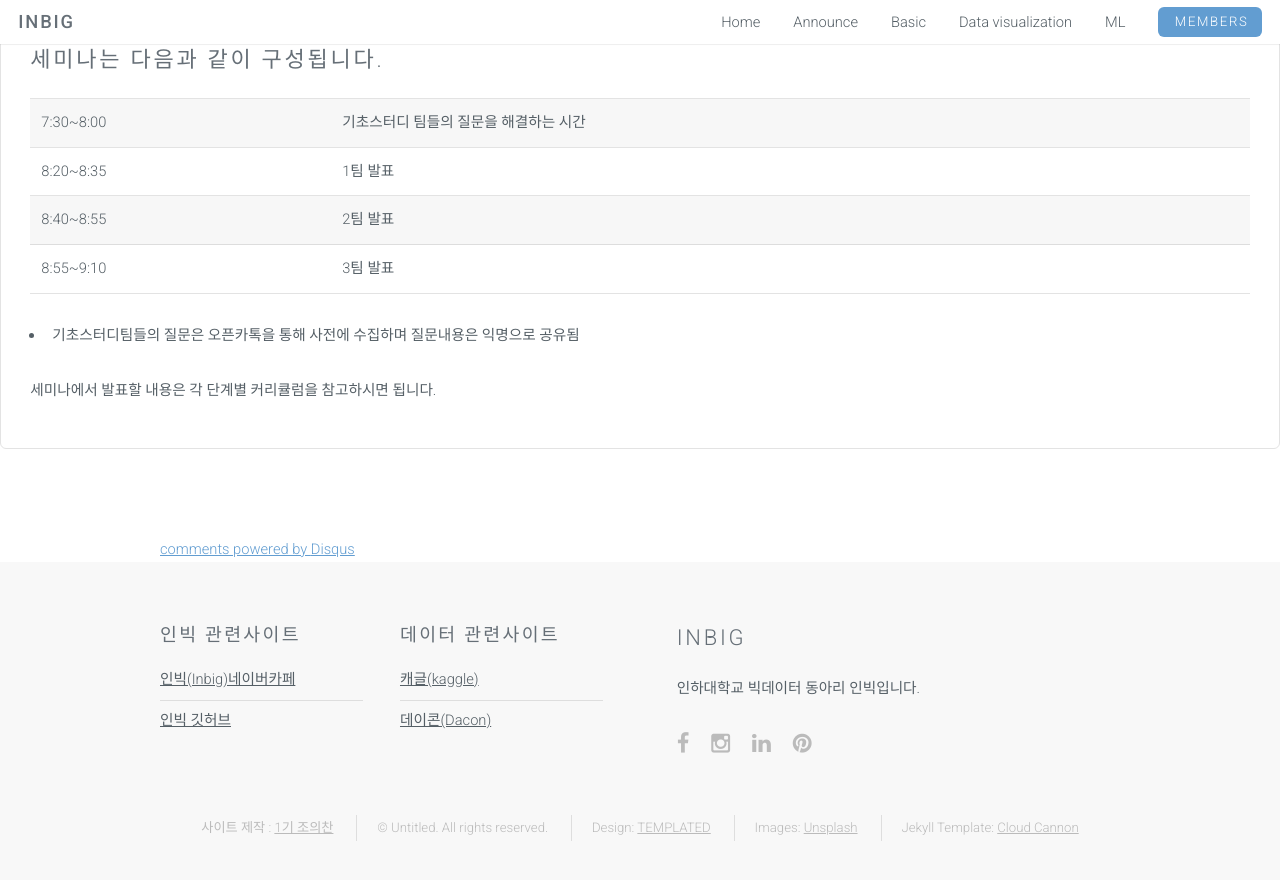
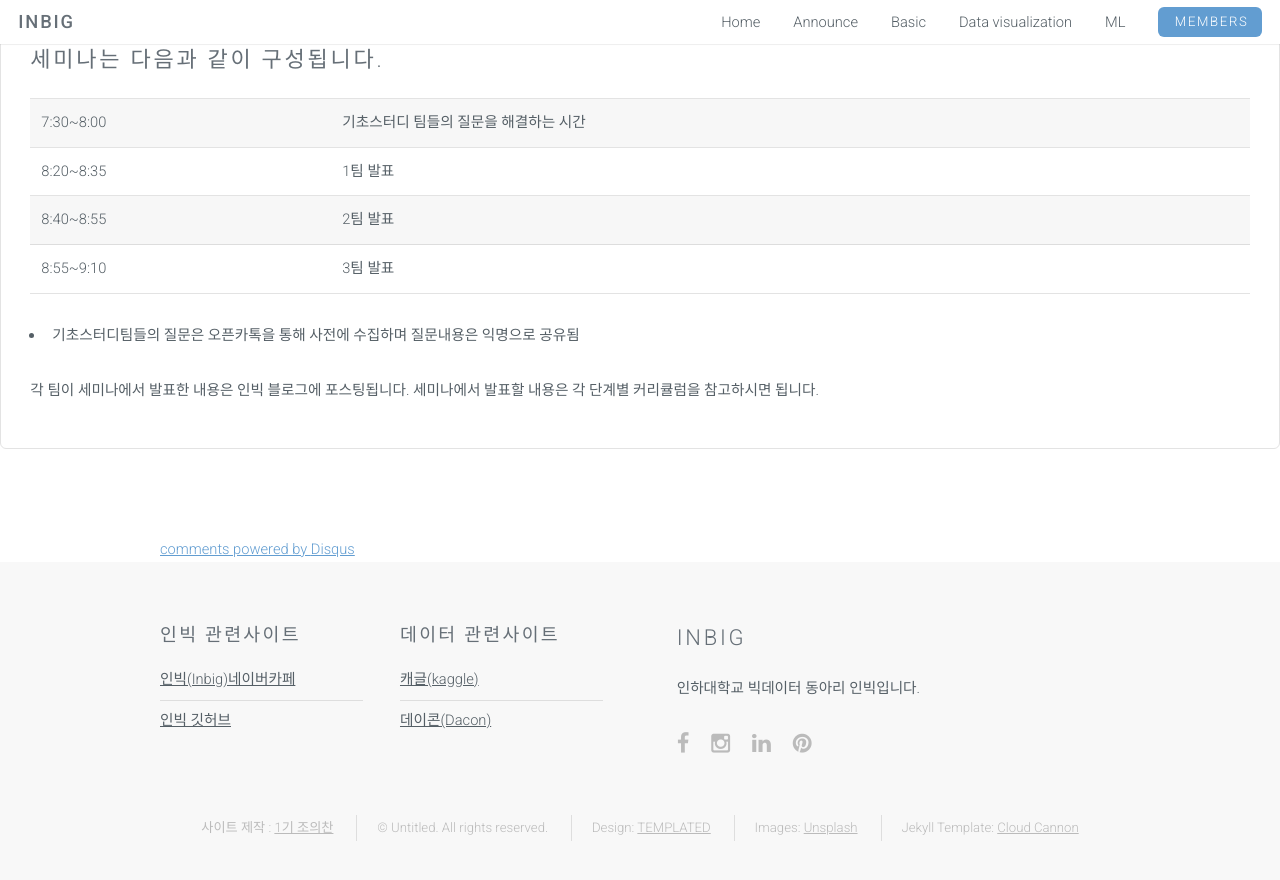
Before and after one commit to inbig/inbig.github.io, a Jekyll site: the page built from _posts/Announce/2020-08-08-a2.markdown, in a window 1280 px wide and 900 px high, scrolled down 676 px. Shown: the top 880 px of the window. Built offline with Jekyll 4.4.1, drawn with Linux system fonts in a browser that asks for light colours; comment, search, counter and statistics services are not loaded.

Commit message:
fdsfsdfds

```diff
--- a/_posts/Announce/2020-08-08-a2.markdown
+++ b/_posts/Announce/2020-08-08-a2.markdown
@@ -27,4 +27,6 @@ author : "2020-2 인빅 운영진"
 
 * 기초스터디팀들의 질문은 오픈카톡을 통해 사전에 수집하며 질문내용은 익명으로 공유됨
 
+
+각 팀이 세미나에서 발표한 내용은 인빅 블로그에 포스팅됩니다.
 세미나에서 발표할 내용은 각 단계별 커리큘럼을 참고하시면 됩니다.
```
